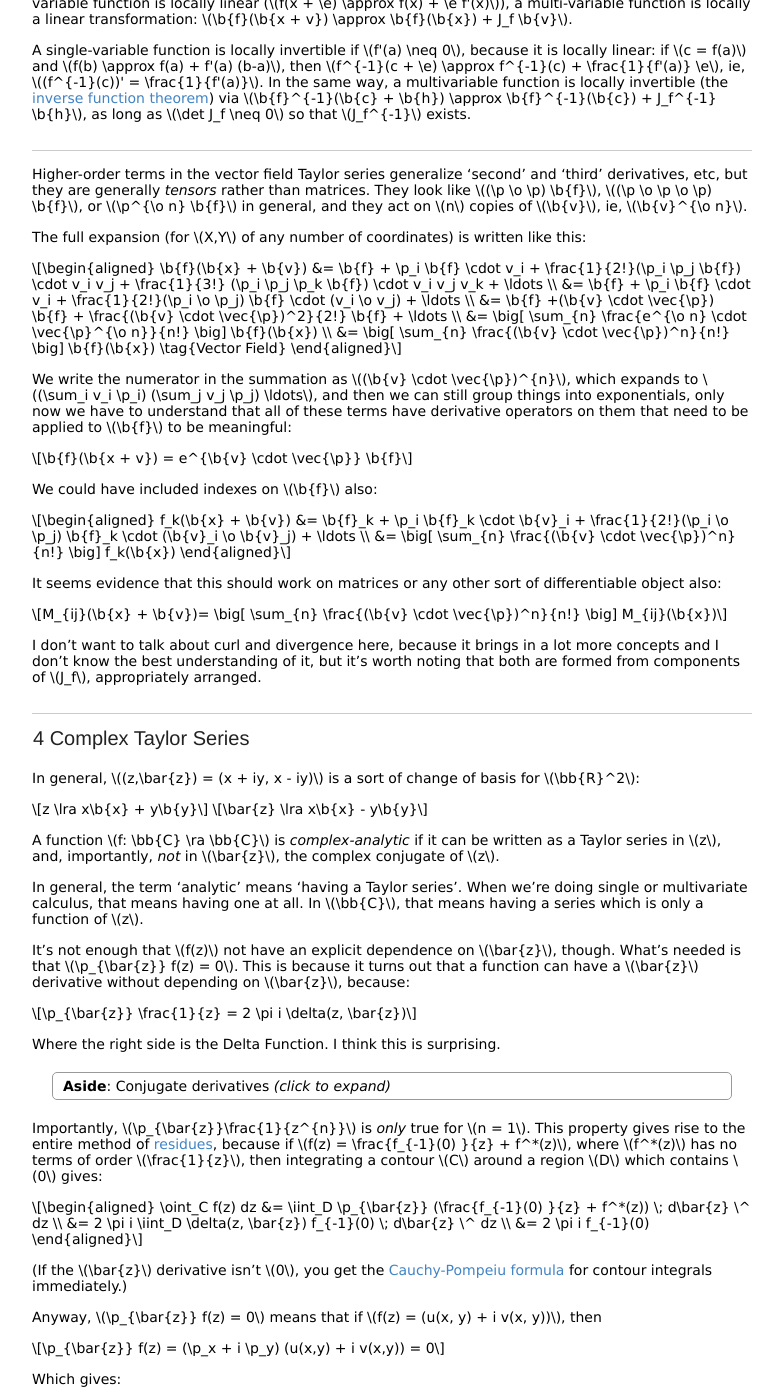
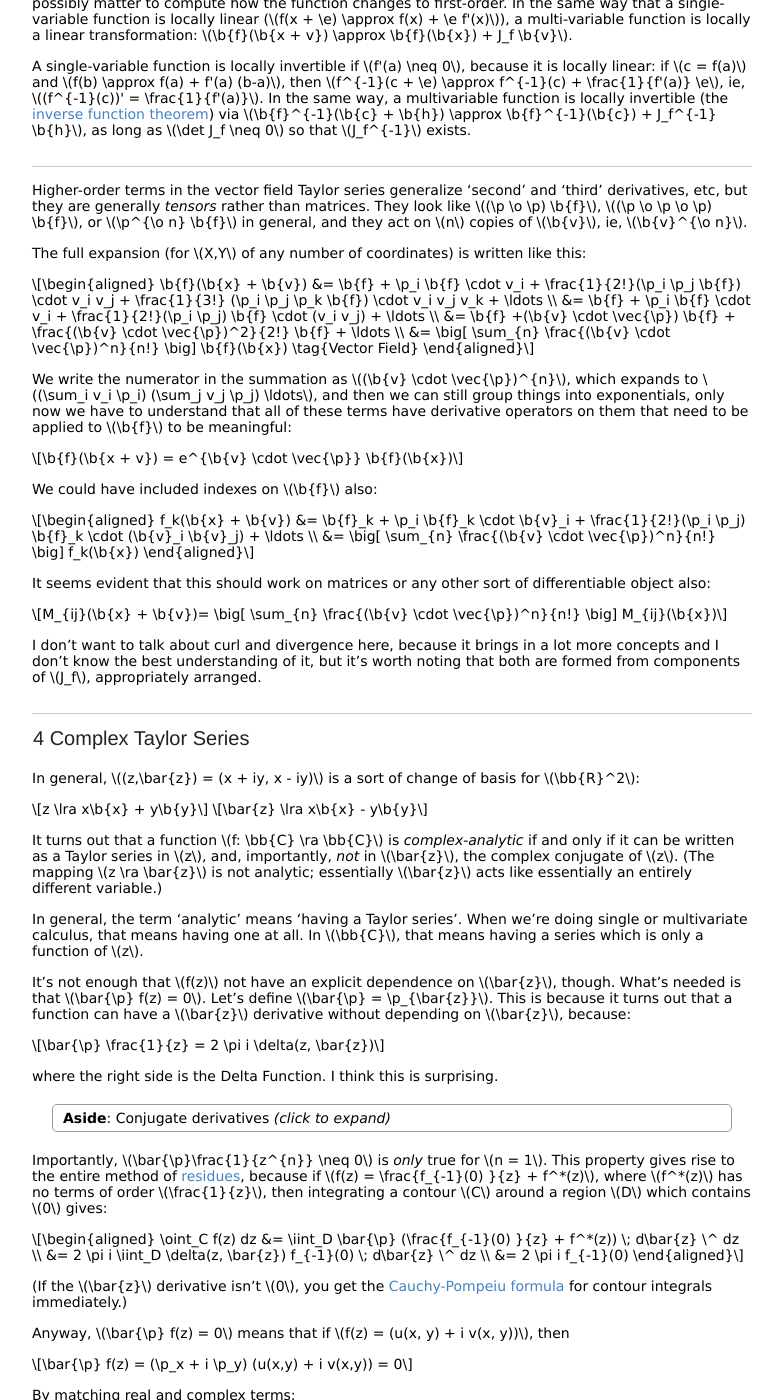
Before and after one commit to ajakaja/ajakaja.github.io, a Jekyll site: the page built from _posts/2018-12-28-taylor-series.md, in a window 1280 px wide and 1400 px high, scrolled down 2618 px. Shown: the whole window, without its empty margins (248-1031 px from the left). Built offline with Jekyll 4.4.1, drawn with Linux system fonts in a browser that asks for light colours; nearby versions of some CDN libraries; library files that are not in the unit come from our copies; some of the changed text lies outside the part shown.

Commit message:
small edits

```diff
--- a/_posts/2018-12-28-taylor-series.md
+++ b/_posts/2018-12-28-taylor-series.md
@@ -13,6 +13,7 @@ Here is a survey of understandings on each of the main types of Taylor series:
 2. multivariable $$\bb{R}^n \ra \bb{R}$$
 3. multivariable $$\bb{R}^n \ra \bb{R}^m$$
 4. complex $$\bb{C} \ra \bb{C}$$
+5. on a curved space (not yet written)
 
 I have collected a lot of disparate knowledge on these and I thought it would be useful to have it all written down in one place.
 
@@ -145,24 +146,23 @@ Higher-order terms in the vector field Taylor series generalize 'second' and 'th
 The full expansion (for $$X,Y$$ of any number of coordinates) is written like this:
 
 $$\begin{aligned} \b{f}(\b{x} + \b{v}) &= \b{f} + \p_i \b{f} \cdot v_i + \frac{1}{2!}(\p_i \p_j \b{f}) \cdot v_i v_j + \frac{1}{3!} (\p_i \p_j \p_k \b{f}) \cdot v_i v_j v_k + \ldots \\
-&= \b{f} + \p_i \b{f} \cdot v_i + \frac{1}{2!}(\p_i \o \p_j) \b{f} \cdot (v_i \o v_j) + \ldots \\
+&= \b{f} + \p_i \b{f} \cdot v_i + \frac{1}{2!}(\p_i \p_j) \b{f} \cdot (v_i v_j) + \ldots \\
 &= \b{f} +(\b{v} \cdot \vec{\p}) \b{f} + \frac{(\b{v} \cdot \vec{\p})^2}{2!} \b{f} + \ldots \\
-&=  \big[ \sum_{n} \frac{e^{\o n} \cdot \vec{\p}^{\o n}}{n!} \big] \b{f}(\b{x}) \\
 &= \big[ \sum_{n} \frac{(\b{v} \cdot \vec{\p})^n}{n!} \big] \b{f}(\b{x})
 \tag{Vector Field}
 \end{aligned}$$
 
 We write the numerator in the summation as $$(\b{v} \cdot \vec{\p})^{n}$$, which expands to $$(\sum_i v_i \p_i) (\sum_j v_j \p_j) \ldots$$, and then we can still group things into exponentials, only now we have to understand that all of these terms have derivative operators on them that need to be applied to $$\b{f}$$ to be meaningful:
 
-$$\b{f}(\b{x + v}) = e^{\b{v} \cdot \vec{\p}} \b{f}$$
+$$\b{f}(\b{x + v}) = e^{\b{v} \cdot \vec{\p}} \b{f}(\b{x})$$
 
 We could have included indexes on $$\b{f}$$ also:
 
 $$\begin{aligned}
-f_k(\b{x} + \b{v}) &= \b{f}_k + \p_i \b{f}_k \cdot \b{v}_i + \frac{1}{2!}(\p_i \o \p_j) \b{f}_k \cdot (\b{v}_i \o \b{v}_j) + \ldots \\
+f_k(\b{x} + \b{v}) &= \b{f}_k + \p_i \b{f}_k \cdot \b{v}_i + \frac{1}{2!}(\p_i \p_j) \b{f}_k \cdot (\b{v}_i \b{v}_j) + \ldots \\
 &= \big[ \sum_{n} \frac{(\b{v} \cdot \vec{\p})^n}{n!} \big] f_k(\b{x}) \end{aligned}$$
 
-It seems evidence that this should work on matrices or any other sort of differentiable object also:
+It seems evident that this should work on matrices or any other sort of differentiable object also:
 
 $$M_{ij}(\b{x} + \b{v})= \big[ \sum_{n} \frac{(\b{v} \cdot \vec{\p})^n}{n!} \big] M_{ij}(\b{x}) $$
 
@@ -178,15 +178,15 @@ $$z \lra x\b{x} + y\b{y}$$
 
 $$\bar{z} \lra x\b{x} - y\b{y}$$
 
-A function $$f: \bb{C} \ra \bb{C}$$ is _complex-analytic_ if it can be written as a Taylor series in $$z$$, and, importantly, _not_ in $$\bar{z}$$, the complex conjugate of $$z$$.
+It turns out that a function $$f: \bb{C} \ra \bb{C}$$ is _complex-analytic_ if and only if it can be written as a Taylor series in $$z$$, and, importantly, _not_ in $$\bar{z}$$, the complex conjugate of $$z$$. (The mapping $$z \ra \bar{z}$$ is not analytic; essentially $$\bar{z}$$ acts like essentially an entirely different variable.)
 
 In general, the term 'analytic' means 'having a Taylor series'. When we're doing single or multivariate calculus, that means having one at all. In $$\bb{C}$$, that means having a series which is only a function of $$z$$.
 
-It's not enough that $$f(z)$$ not have an explicit dependence on $$\bar{z}$$, though. What's needed is that $$\p_{\bar{z}} f(z) = 0$$. This is because it turns out that a function can have a $$\bar{z}$$ derivative without depending on $$\bar{z}$$, because:
+It's not enough that $$f(z)$$ not have an explicit dependence on $$\bar{z}$$, though. What's needed is that $$\bar{\p} f(z) = 0$$. Let's define $$\bar{\p} = \p_{\bar{z}}$$. This is because it turns out that a function can have a $$\bar{z}$$ derivative without depending on $$\bar{z}$$, because:
 
-$$\p_{\bar{z}} \frac{1}{z} = 2 \pi i \delta(z, \bar{z})$$
+$$\bar{\p} \frac{1}{z} = 2 \pi i \delta(z, \bar{z})$$
 
-Where the right side is the Delta Function. I think this is surprising.
+where the right side is the Delta Function. I think this is surprising.
 
 <aside class="toggleable" id="complex" placeholder="<b>Aside</b>: Conjugate derivatives <em>(click to expand)</em>">
 
@@ -200,48 +200,48 @@ $$\begin{aligned}
 &= 0 + 2 \pi i
 \end{aligned}$$
 
-Now apply Stoke's theorem to the integral:
+Now apply Stoke's theorem to the integral (using the notations of [differential forms](https://en.wikipedia.org/wiki/Differential_form)):
 
 $$\begin{aligned}
 2 \pi i  &= \iint_D d(\frac{1}{z} dz) \\
-&= \iint_D  \p_{\bar{z}} \frac{1}{z} d\bar{z} \^ dz \end{aligned}$$
+&= \iint_D  (\bar{\p} \frac{1}{z}) d\bar{z} \^ dz \end{aligned}$$
 
 
 Because we only really know how to deal with delta-functions in $$(x,y)$$ coordinates, change variables, using $$d\bar{z} \^ dz = (dx - i dy) \^ (dx + i dy) = 2i dx \^ dy$$:
 
 $$\begin{aligned}
-2 \pi i &=  \iint_D  \p_{\bar{z}} \frac{1}{z} d\bar{z} \^ dz \\
-&= 2i \iint_D \p_{\bar{z}} \frac{1}{z} dx \^ dy \\
-\pi &= \iint_D \p_{\bar{z}}\frac{1}{z} dx \^ dy
+2 \pi i &=  \iint_D  (\bar{\p} \frac{1}{z}) d\bar{z} \^ dz \\
+2 \pi i&= 2i \iint_D (\bar{\p} \frac{1}{z}) dx \^ dy \\
+\pi &= \iint_D (\bar{\p} \frac{1}{z}) dx \^ dy
 \end{aligned}$$
 
 Because this is true on _any_ circle around the origin, the term in the integral is behaving like a delta distribution:
 
-$$ \p_{\bar{z}}\frac{1}{z} \equiv \pi \delta(x,y)$$
+$$ \bar{\p}\frac{1}{z} \equiv \pi \delta(x,y)$$
 
-And it seems to me that to rewrite this as a delta function on $$\bb{C}$$, we need $$2 \pi i = \iint_D  \p_{\bar{z}} \frac{1}{z} d \bar{z} \^ dz$$ to be true, so:
+If we want to express this as a delta function on $$\bb{C}$$, we need $$2 \pi i = \iint_D  \bar{\p} (\frac{1}{z}) d \bar{z} \^ dz$$ to be true, so:
 
-$$ \p_{\bar{z}}\frac{1}{z} \equiv  2 \pi i \delta(z, \bar{z})$$
+$$ \bar{\p} \frac{1}{z} \equiv  2 \pi i \delta(z, \bar{z})$$
 
 If nothing else this argument convinces me that delta functions should be dealt with in introductory multivariable calculus, and that complex analysis is pointlessly confusing.
 
 </aside>
 
-Importantly, $$\p_{\bar{z}}\frac{1}{z^{n}} $$ is _only_ true for $$n = 1$$. This property gives rise to the entire method of [residues](https://en.wikipedia.org/wiki/Residue_theorem), because if $$f(z) = \frac{f_{-1}(0) }{z} + f^*(z)$$, where $$f^*(z)$$ has no terms of order $$\frac{1}{z}$$, then integrating a contour $$C$$ around a region $$D$$ which contains $$0$$ gives:
+Importantly, $$\bar{\p}\frac{1}{z^{n}} \neq 0 $$ is _only_ true for $$n = 1$$. This property gives rise to the entire method of [residues](https://en.wikipedia.org/wiki/Residue_theorem), because if $$f(z) = \frac{f_{-1}(0) }{z} + f^*(z)$$, where $$f^*(z)$$ has no terms of order $$\frac{1}{z}$$, then integrating a contour $$C$$ around a region $$D$$ which contains $$0$$ gives:
 
 $$\begin{aligned}
-\oint_C f(z) dz &= \iint_D \p_{\bar{z}} (\frac{f_{-1}(0) }{z} + f^*(z)) \; d\bar{z} \^ dz \\
+\oint_C f(z) dz &= \iint_D \bar{\p} (\frac{f_{-1}(0) }{z} + f^*(z)) \; d\bar{z} \^ dz \\
 &= 2 \pi i \iint_D \delta(z, \bar{z}) f_{-1}(0) \; d\bar{z} \^ dz \\
 &= 2 \pi i f_{-1}(0)
 \end{aligned}$$
 
 (If the $$\bar{z}$$ derivative isn't $$0$$, you get the [Cauchy-Pompeiu formula](https://en.wikipedia.org/wiki/Cauchy%27s_integral_formula#Smooth_functions) for contour integrals immediately.)
 
-Anyway, $$\p_{\bar{z}} f(z) = 0$$ means that if $$f(z) = (u(x, y) + i v(x, y))$$, then
+Anyway, $$\bar{\p} f(z) = 0$$ means that if $$f(z) = (u(x, y) + i v(x, y))$$, then
 
-$$\p_{\bar{z}} f(z) = (\p_x + i \p_y) (u(x,y) + i v(x,y)) = 0$$
+$$\bar{\p} f(z) = (\p_x + i \p_y) (u(x,y) + i v(x,y)) = 0$$
 
-Which gives:
+By matching real and complex terms:
 
 $$\begin{aligned}
 u_x &= v_y \\
@@ -256,9 +256,9 @@ Okay, now back to Taylor series.
 
 In general a function $$f(z, \bar{z})$$ is just a function in a two-dimensional vector space, and so can of course be expressed as a Taylor series in the two composite variables $$z, \bar{z}$$:
 
-$$f(z + \D z, \bar{z} + \D \bar{z}) = \big[ \sum \frac{(\D z \p_z + \D \bar{z} \p_{\bar{z}})^n}{n!} \big] f(z, \bar{z})$$
+$$f(z + \D z, \bar{z} + \D \bar{z}) = \big[ \sum \frac{(\D z \p + \D \bar{z} \bar{\p})^n}{n!} \big] f(z, \bar{z})$$
 
-Specifically in regions where $$f$$ is analytic, ie where $$\p_{\bar{z}} f(z) = 0$$, then we can write it as a Taylor series in $$z$$ alone, just because the rest of the terms are $$0$$:
+Specifically in regions where $$f$$ is analytic, ie where $$\bar{\p} f(z) = 0$$, then we can write it as a Taylor series in $$z$$ alone, just because the rest of the terms are $$0$$:
 
 $$f(z + \D z) =  \big[ \sum \frac{(\D z \p_z)^n}{n!} \big] f(z) \tag{Complex-Analytic}$$
 
```
Also changed, not shown: other parts of _posts/2018-12-28-taylor-series.md (+1 -1 lines).
